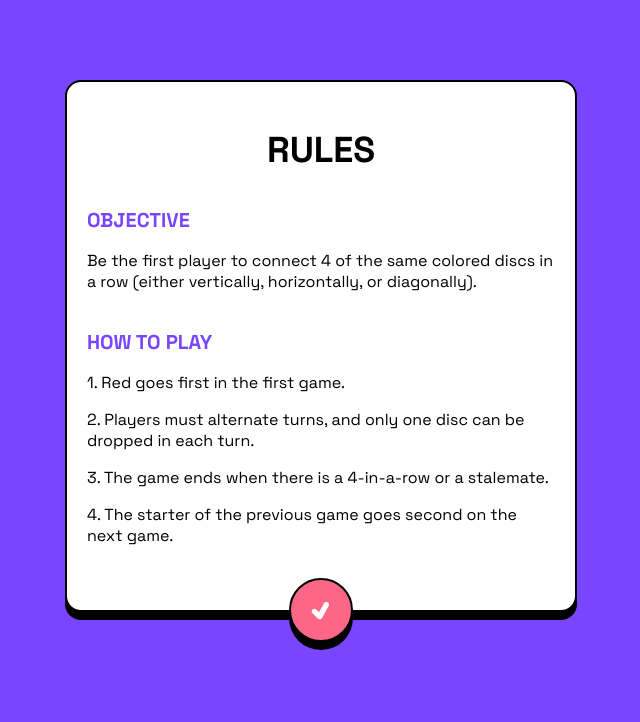
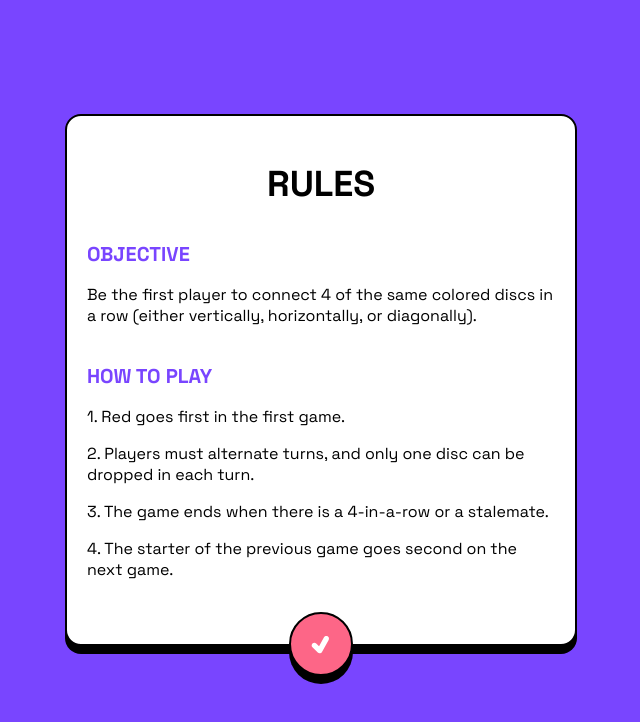
Before and after one commit to Arthur199212/connect-four-game, a React (Vite) app: page /rules in a window 1280 px wide. Shown: the top 722 px of the page, without its empty margins (319-959 px from the left). Built offline with nearby package versions, Linux system fonts and the light colour scheme.

Commit message:
fix: space around container

```diff
--- a/src/components/Rules.tsx
+++ b/src/components/Rules.tsx
@@ -3,8 +3,8 @@ import { Link } from "react-router-dom"
 
 export function Rules() {
   return (
-    <div className="h-full w-full flex justify-center items-center">
-      <div className="w-[32rem] h-auto m-20 py-12 px-5 bg-white border-2 border-black shadow-thick rounded-2xl relative">
+    <div className="h-full w-full flex justify-center items-center min-h-screen">
+      <div className="w-[32rem] h-auto mx-2 mt-2 mb-12 py-12 px-5 bg-white border-2 border-black shadow-thick rounded-2xl relative">
         <h1 className="uppercase text-4xl text-center font-bold">Rules</h1>
         <h2 className="uppercase mt-9 text-xl font-bold text-primary-bg-color">
           Objective
```
